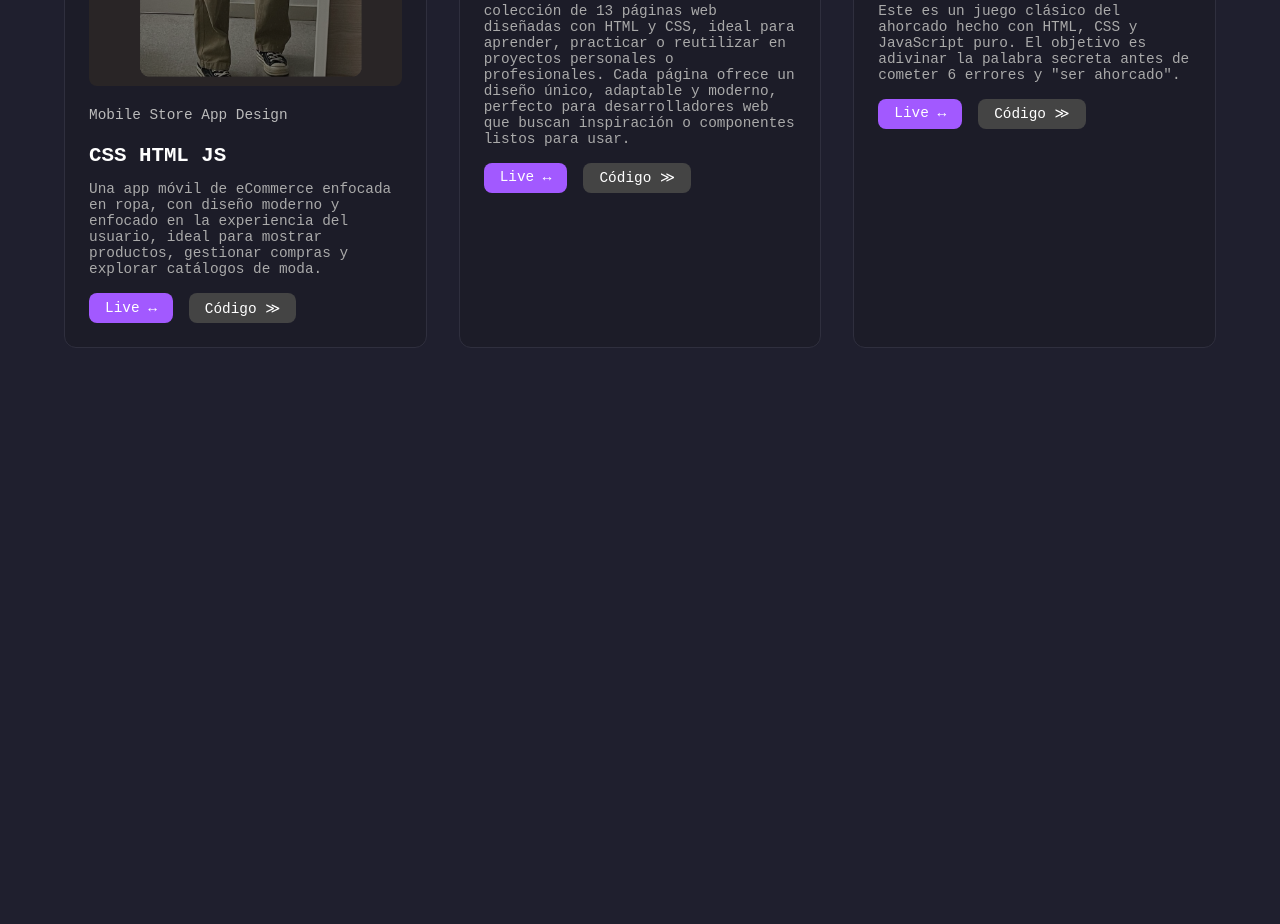
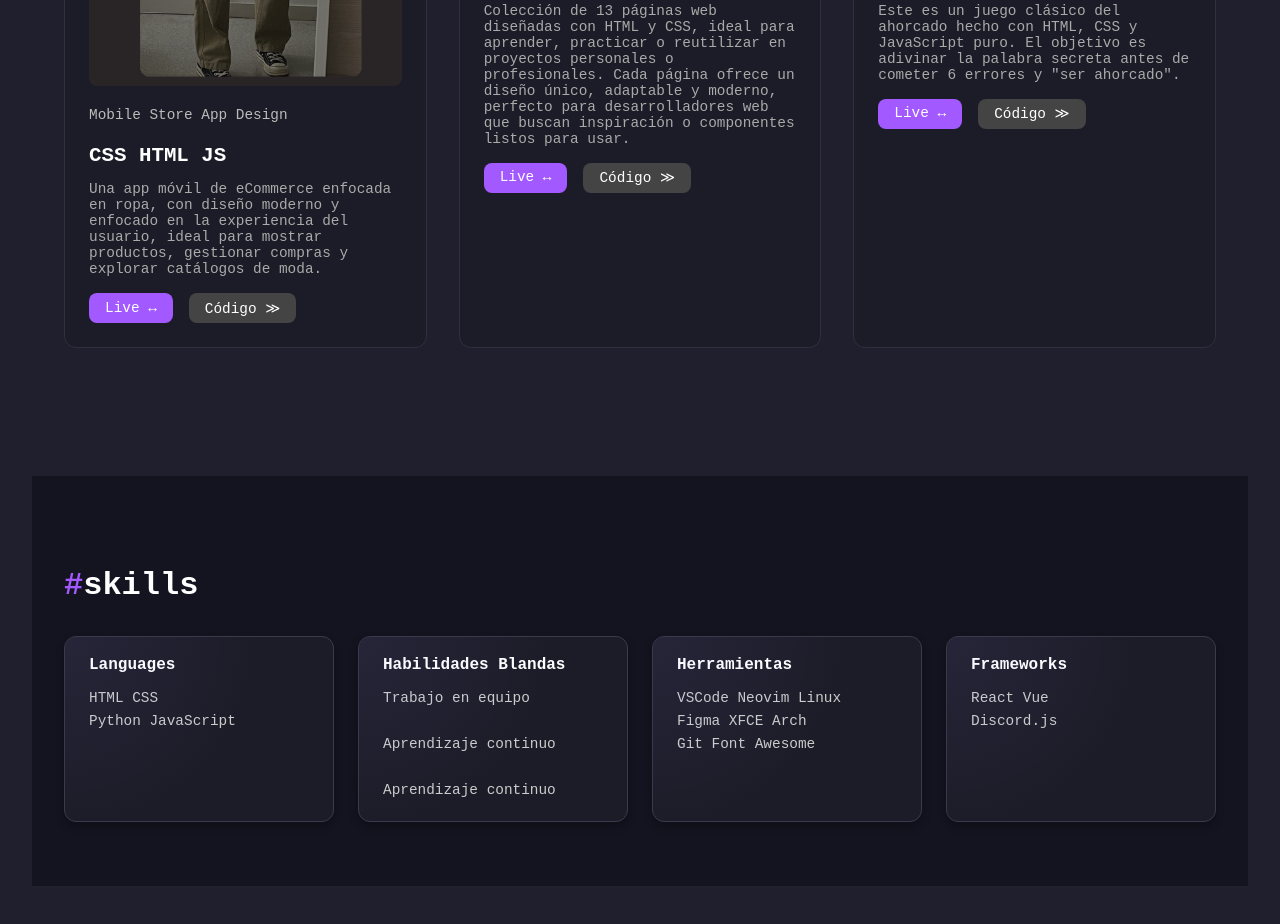
Before and after one commit to ronaldavidvalderrama/portafolio, a plain HTML site: page index.html in a window 1280 px wide. Shown: the part 1228-2152 px from the top of the page. Before the commit the page ends 1704 px from the top, so only its background shows below. Drawn offline with Linux system fonts and the light colour scheme.

Commit message:
feat: :lipstick: apartado de skills para el portafolio

```diff
--- a/index.html
+++ b/index.html
@@ -12,10 +12,10 @@
         <div class="logo">🔳 Ronal</div>
         <nav>
             <ul>
-                <li><a href="#home" class="active">Inicio</a></li>
-                <li><a href="#works">Proyectos</a></li>
-                <li><a href="#about-me">Sobre mí</a></li>
-                <li><a href="#contacts">Contacto</a></li>
+                <li><a href="#intro">Inicio</a></li> <!-- coincide con class="intro" -->
+                <li><a href="#projects">Proyectos</a></li>
+                <li><a href="#skills">skills</a></li> <!-- ahora skills es "sobre mí" -->
+                <li><a href="#sobre mi">Sobre mí</a></li>
                 <li class="lang">ES ▼</li>
             </ul>
         </nav>
@@ -29,7 +29,7 @@
     </header>
 
     <main>
-        <section class="intro">
+        <section id="intro" class="intro">
             <div class="left">
                 <h1>
                     Soy Ronal, un <span class="highlight">desarrollador de software Full Stack</span><br />
@@ -59,7 +59,6 @@
 
                     window.addEventListener("load", escribirTexto);
                 </script>
-            </div>
             </section>
             <section id="projects">
                 <h2><span>#</span>projects</h2>
@@ -80,9 +79,9 @@
                 <!-- Proyecto 2 -->
                 <div class="project-card">
                     <img src="img/55-pages.png" alt="Nombre del Proyecto">
-                <div class="tech">55-PAGES </div>
-                <h3>HTML CSS </h3>
-                <p>colección de 13 páginas web diseñadas con HTML y CSS, ideal para aprender, practicar o reutilizar en proyectos personales o profesionales. Cada página ofrece un diseño único, adaptable y moderno, perfecto para desarrolladores web que buscan inspiración o componentes listos para usar.</p>
+                    <div class="tech">55-PAGES</div>
+                    <h3>HTML CSS</h3>
+                    <p>Colección de 13 páginas web diseñadas con HTML y CSS, ideal para aprender, practicar o reutilizar en proyectos personales o profesionales. Cada página ofrece un diseño único, adaptable y moderno, perfecto para desarrolladores web que buscan inspiración o componentes listos para usar.</p>
                     <div class="project-links">
                     <a href="https://ronaldavidvalderrama.github.io/55-PAGES/" target="_blank" class="live-btn">Live ↔</a>
                     <a href="https://github.com/ronaldavidvalderrama/55-PAGES.git" class="code-btn">Código ≫</a>
@@ -103,7 +102,29 @@
 
                 </div>
             </section>
-
+            <section id="skills" class="skills">
+                <h2><span>#</span>skills</h2>
+                <div class="skills-grid">
+                    <div class="category">
+                        <h3>Languages</h3>
+                        <p>HTML CSS<br>Python JavaScript</p>
+                    </div>
+                    <div class="category">
+                        <h3>Habilidades Blandas</h3>
+                        <p>Trabajo en equipo
+                            <br>Aprendizaje continuo
+                            <br>Aprendizaje continuo</p>
+                    </div>
+                    <div class="category">
+                        <h3>Herramientas</h3>
+                        <p>VSCode Neovim Linux<br>Figma XFCE Arch<br>Git Font Awesome</p>
+                    </div>
+                    <div class="category">
+                        <h3><strong>Frameworks</strong></h3>
+                        <p>React Vue<br>Discord.js<br></p>
+                    </div>
+                </div>
+            </section>
             </main>
     </body>
 </html>
--- a/styles.css
+++ b/styles.css
@@ -1,3 +1,7 @@
+html {
+  scroll-behavior: smooth;
+}
+
 body {
     margin: 0;
     padding: 0;
@@ -22,7 +26,7 @@ header {
 /* Social line a la izquierda */
 .social-line {
   position: fixed;
-  left: 10px;
+  left: 5px;
   top: 50%;
   transform: translateY(-50%);
   z-index: 100;
@@ -122,7 +126,7 @@ nav a:hover {
 
 main {
   display: flex;
-  flex-direction: column; /* <--- Esto es lo que te faltaba */
+  flex-direction: column;
   gap: 4rem;
   padding: 4rem 2rem;
 }
@@ -136,7 +140,7 @@ main {
   }
 
   .intro .left {
-    max-width: 50%;
+    max-width: 47%;
   }
 
   .intro h1 {
@@ -270,3 +274,80 @@ main {
 .code-btn:hover {
   background: #666;
 }
+
+/*SKILLS*/
+
+:root {
+  --accent: #a28eff;
+  --box-bg: #1c1c28;
+  --border: #3a3a4d;
+  --text: #ccc;
+}
+
+.skills {
+  padding: 4rem 2rem;
+  background-color: #141420; /* oscuro elegante */
+}
+.skills h2 {
+  font-size: 2rem;
+  margin-bottom: 2rem;
+  color: #fff;
+}
+
+.skills h2 span {
+  color: #a259ff; /* un moradito bonito */
+  font-size: 2rem;
+}
+
+
+.skills-grid {
+  display: grid;
+  grid-template-columns: repeat(auto-fit, minmax(180px, 1fr));
+  gap: 1.5rem;
+  margin-top: 1rem;
+}
+
+.category {
+  background-color: var(--box-bg);
+  border: 1px solid var(--border);
+  padding: 1.2rem 1.5rem;
+  border-radius: 12px;
+  font-family: 'Courier New', monospace;
+  color: var(--text);
+  box-shadow: 0 4px 8px rgba(0, 0, 0, 0.3);
+  transition: transform 0.3s ease, box-shadow 0.3s ease, border-color 0.3s ease;
+  position: relative;
+  overflow: hidden;
+}
+
+.category::before {
+  content: '';
+  position: absolute;
+  inset: 0;
+  border-radius: inherit;
+  background: radial-gradient(circle at top left, var(--accent), transparent 60%);
+  opacity: 0.08;
+  pointer-events: none;
+}
+
+.category:hover {
+  transform: translateY(-6px) scale(1.02);
+  border-color: var(--accent);
+  box-shadow: 0 6px 16px rgba(162, 142, 255, 0.4);
+}
+
+
+.category h3 {
+  margin-top: 0;
+  margin-bottom: 0.8rem;
+  font-size: 1rem;
+  font-weight: bold;
+  color: white;
+}
+
+.category p {
+  margin: 0;
+  font-size: 0.9rem;
+  line-height: 1.6;
+  white-space: pre-line;
+}
```
Lines whose indentation alone changed are shown as unchanged.
